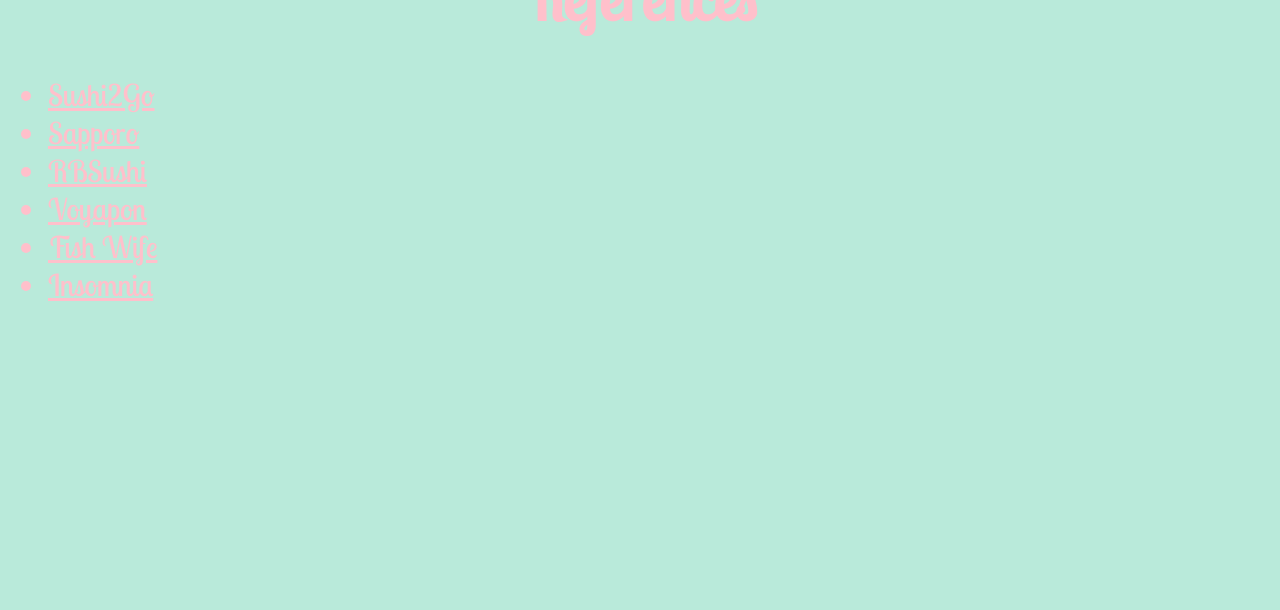
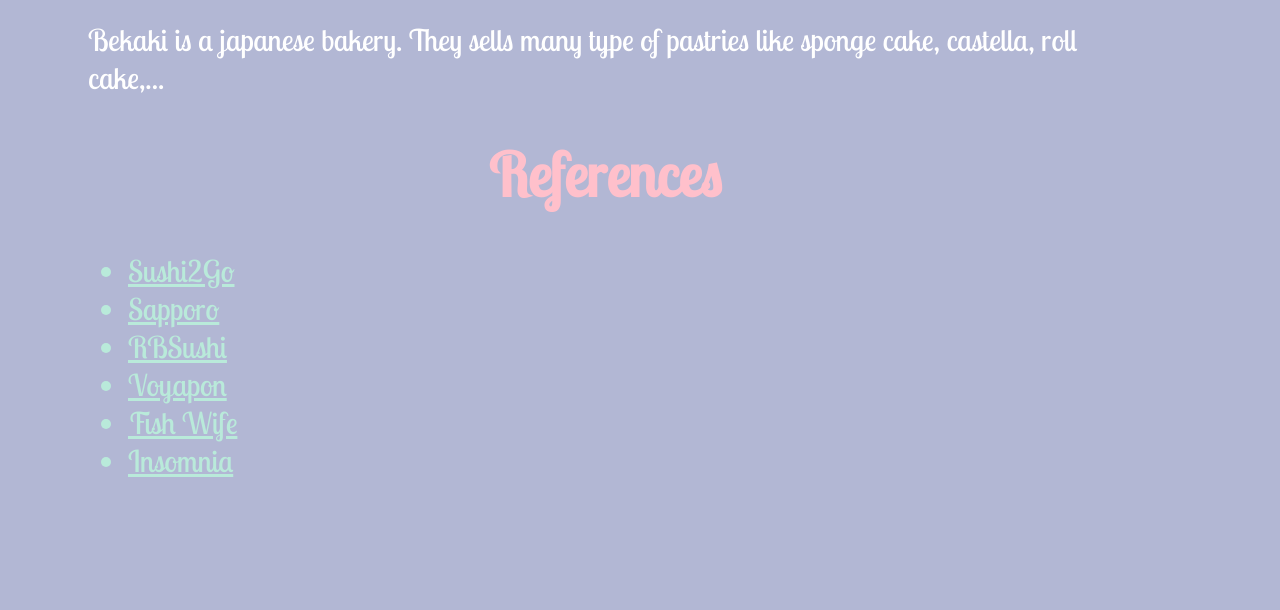
Before and after one commit to doremonngoccute/avt415_f22, a plain HTML site: page project/p1_1/index.html in a window 1280 px wide. Shown: the part 741-1351 px from the top of the page. Before the commit the page ends 1075 px from the top, so only its background shows below. Drawn offline with Linux system fonts and the light colour scheme.

Commit message:
Add files via upload

```diff
--- a/css/main.css
+++ b/css/main.css
@@ -3,24 +3,37 @@
 
 
 html{
-  background-color: rgb(185, 234, 218, 1);
- font-family: 'Lobster Two';
-		color: pink;
-		font-size: 30px;
+	background-color: rgb(178, 183, 212);
+	font-family: 'Lobster Two';
+	color: rgb(185, 234, 218, 1);
+	font-size: 30px;
+	margin-top: 100px;
+	margin-bottom: 100px;
+	margin-right: 150px;
+	margin-left: 80px;
+}
 
+div.relative {
+  position: relative;
+  left: 30px;
+  border: 3px solid #73AD21;
+}
+
+h1{
+	font-size: 60px;
+	color: pink;
+}
+
+p{
+	color: white;
+}
+
+a {
+	color: rgb(185, 234, 218, 1);
 
 }
 
 
-h1{ font-size: 60px;
-
+a:hover {
+	color: white;
 }
-
-
-a {
-		color: pink;
-
-}
-a:hover {
-  color: white;
-}
```
